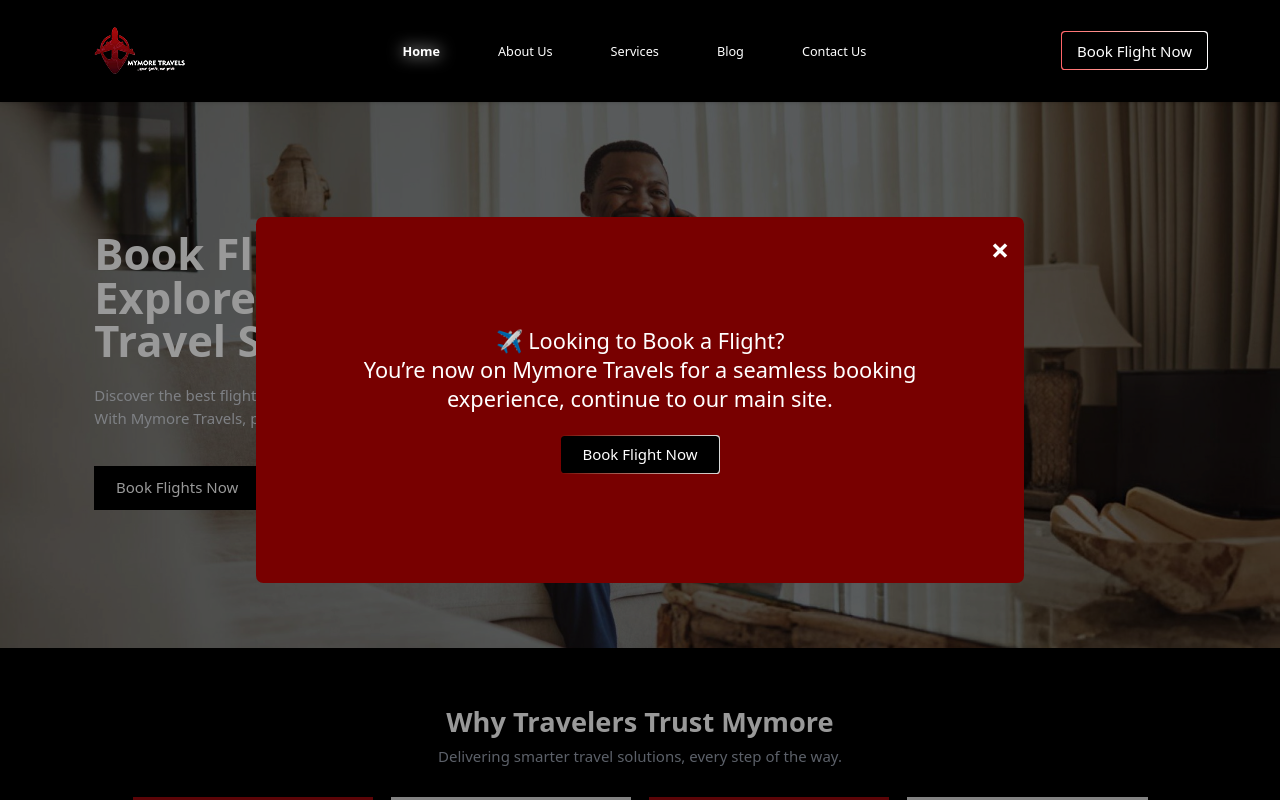
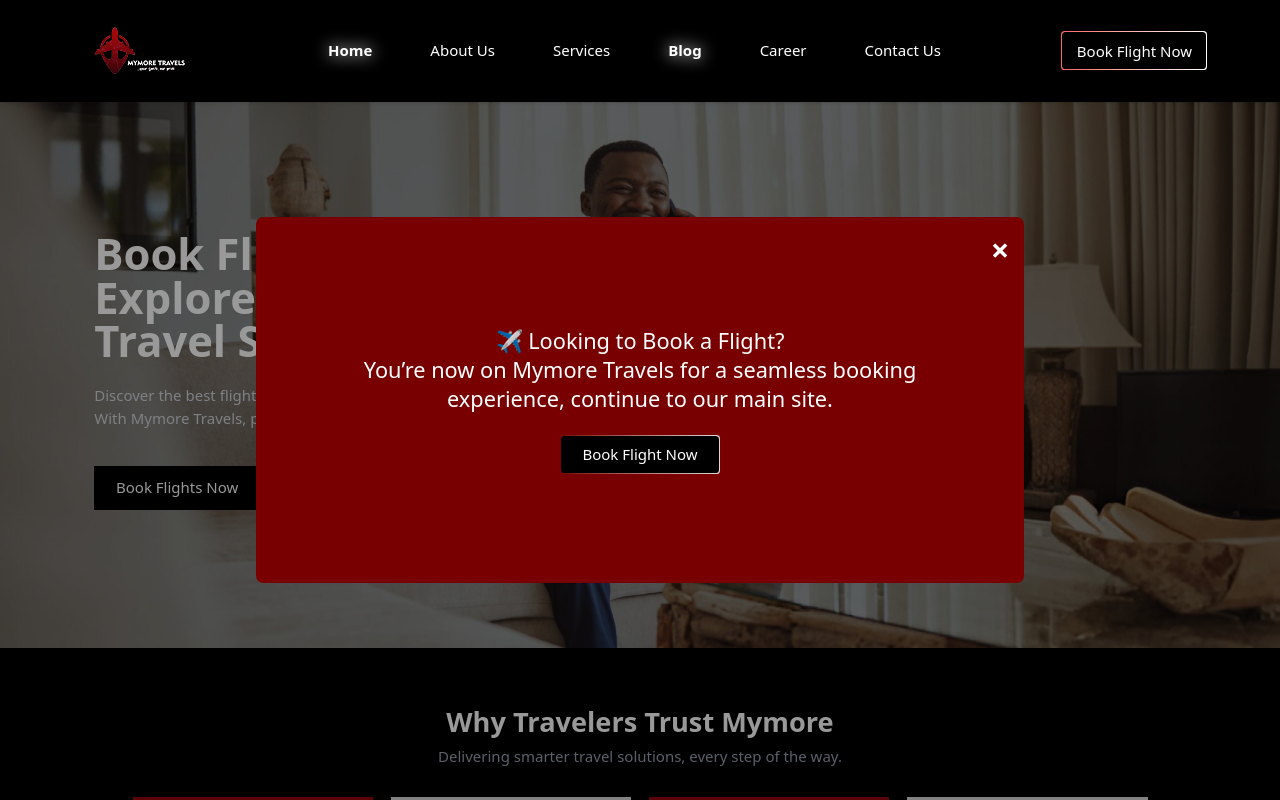
Before and after one commit to SilexsecureTeam/mymore-group, a React (Vite) app: page / in a window 1280 px wide. Shown: the top 800 px of the page. Built offline with nearby package versions, Linux system fonts and the light colour scheme; a web font is replaced by a local one.

Commit message:
Update Header.jsx

```diff
--- a/src/components/Header.jsx
+++ b/src/components/Header.jsx
@@ -22,7 +22,7 @@
           </NavLink>
 
           {/* Desktop nav */}
-          <nav className="hidden md:flex items-center space-x-4 text-sm lg:space-x-16">
+          <nav className="hidden md:flex items-center space-x-4 text-sm lg:text-[15px] lg:space-x-16">
             <NavLink end to="/" className={linkClass}>
               Home
             </NavLink>
@@ -32,8 +32,11 @@
             <NavLink to="/services" className={linkClass}>
               Services
             </NavLink>
-            <NavLink to="/blog" className={linkClass}>
+            <NavLink to="#" className={linkClass}>
               Blog
+            </NavLink>
+            <NavLink to="/career" className={linkClass}>
+              Career
             </NavLink>
             <NavLink to="/contact" className={linkClass}>
               Contact Us
```
